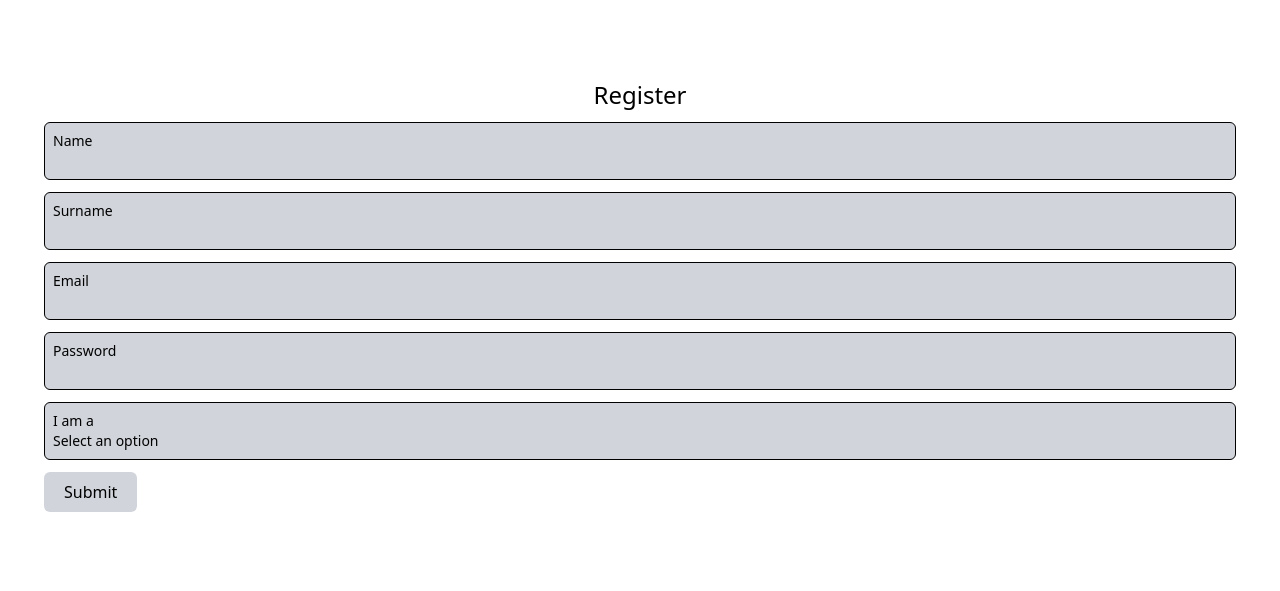
After one commit to mfacecchia/attendance-tracker, a Flask app: page /register in a window 1280 px wide. The commit adds this page. Shown: the top 591 px of the page. Run offline with Flask 3, Linux system fonts and the light colour scheme.

Commit message:
Added test POST request from form to Python Script

```diff
--- a/app.py
+++ b/app.py
@@ -1,4 +1,4 @@
-from flask import Flask, render_template, url_for
+from flask import Flask, render_template, url_for, request
 
 app = Flask(__name__)
 
@@ -7,5 +7,21 @@ def index():
     return render_template('index.html')
 
 
+@app.route('/register')
+def register():
+    return render_template('register.html')
+
+#FIXME: Change handle URL with UID
+@app.route("/register/handle", methods = ['POST'])
+def handle_form_data():
+    firstName = request.form.get('fname')
+    lastName = request.form.get('lname')
+    email = request.form.get('email')
+    pw = request.form.get('password')
+    role = request.form.get('role')
+
+    return f"<p>{firstName}</p>, <p>{lastName}</p>, <p>{email}</p>, <p>{pw}</p>, <p>{role}</p>"
+
+
 if __name__ == "__main__":
     app.run(debug = True)
--- a/static/style/style.css
+++ b/static/style/style.css
@@ -392,6 +392,16 @@ video {
 [hidden] {
   display: none;
 }
+    h1 {
+  font-size: 1.5rem;
+  line-height: 2rem;
+  line-height: 1.25;
+}
+    p {
+  font-size: 1.25rem;
+  line-height: 1.75rem;
+  line-height: 1.5;
+}
 
 *, ::before, ::after {
   --tw-border-spacing-x: 0;
@@ -495,10 +505,93 @@ video {
 .static {
   position: static;
 }
+.m-auto {
+  margin: auto;
+}
+.box-border {
+  box-sizing: border-box;
+}
 .block {
   display: block;
 }
-.text-purple-600 {
-  --tw-text-opacity: 1;
-  color: rgb(147 51 234 / var(--tw-text-opacity));
+.flex {
+  display: flex;
 }
+.w-full {
+  width: 100%;
+}
+.appearance-none {
+  -webkit-appearance: none;
+     -moz-appearance: none;
+          appearance: none;
+}
+.flex-col {
+  flex-direction: column;
+}
+.items-center {
+  align-items: center;
+}
+.justify-center {
+  justify-content: center;
+}
+.gap-y-3 {
+  row-gap: 0.75rem;
+}
+.space-y-3 > :not([hidden]) ~ :not([hidden]) {
+  --tw-space-y-reverse: 0;
+  margin-top: calc(0.75rem * calc(1 - var(--tw-space-y-reverse)));
+  margin-bottom: calc(0.75rem * var(--tw-space-y-reverse));
+}
+.rounded-md {
+  border-radius: 0.375rem;
+}
+.bg-gray-300 {
+  --tw-bg-opacity: 1;
+  background-color: rgb(209 213 219 / var(--tw-bg-opacity));
+}
+.bg-inherit {
+  background-color: inherit;
+}
+.px-11 {
+  padding-left: 2.75rem;
+  padding-right: 2.75rem;
+}
+.px-5 {
+  padding-left: 1.25rem;
+  padding-right: 1.25rem;
+}
+.py-2 {
+  padding-top: 0.5rem;
+  padding-bottom: 0.5rem;
+}
+.py-20 {
+  padding-top: 5rem;
+  padding-bottom: 5rem;
+}
+.text-sm {
+  font-size: 0.875rem;
+  line-height: 1.25rem;
+}
+
+.formInputBox {
+  box-sizing: border-box;
+  width: 100%;
+  border-radius: 0.375rem;
+  border-width: 1px;
+  border-style: solid;
+  --tw-border-opacity: 1;
+  border-color: rgb(0 0 0 / var(--tw-border-opacity));
+  --tw-bg-opacity: 1;
+  background-color: rgb(209 213 219 / var(--tw-bg-opacity));
+  padding-left: 0.5rem;
+  padding-right: 0.5rem;
+  padding-top: 0.5rem;
+  padding-bottom: 0.5rem;
+  font-size: 0.875rem;
+  line-height: 1.25rem;
+}
+
+input, select {
+  outline: 2px solid transparent;
+  outline-offset: 2px;
+}
--- a/templates/index.html
+++ b/templates/index.html
@@ -10,6 +10,7 @@
         <title>Attendance Tracker - {% block title %}Welcome{% endblock %}</title>
     </head>
     <body>
-        <h1 class = "text-purple-600">Hello, World!</h1>
+        {% block content %}
+        {% endblock %}
     </body>
 </html>
--- /dev/null
+++ b/templates/register.html
@@ -0,0 +1,36 @@
+{% extends "index.html" %}
+
+{% block title %}Register{% endblock %}
+
+{% block content %}
+    <div class = "flex flex-col justify-center items-center gap-y-3 box-border px-11 py-20 m-auto">
+        <h1>Register</h1>
+        <form class = "w-full space-y-3" action = "{{url_for('handle_form_data')}}", method = "POST">
+            <div class = "formInputBox">
+                <p class = "text-sm">Name</p>
+                <input class = "bg-inherit w-full" type = "text" name = "fname" id = "fname">
+            </div>
+            <div class = "formInputBox">
+                <p class = "text-sm">Surname</p>
+                <input class = "bg-inherit w-full" type = "text" name = "lname">
+            </div>
+            <div class = "formInputBox">
+                <p class = "text-sm">Email</p>
+                <input class = "bg-inherit w-full" type = "email" name = "email">
+            </div>
+            <div class = "formInputBox">
+                <p class = "text-sm">Password</p>
+                <input class = "bg-inherit w-full" type = "password" name = "password">
+            </div>
+            <div class = "formInputBox">
+                <p class = "text-sm">I am a</p>
+                <select class = "appearance-none bg-inherit w-full" id = "role">
+                    <option value = "">Select an option</option>
+                    <option value = "">Teacher</option>
+                    <option value = "">Student</option>
+                </select>
+            </div>
+            <button class = "bg-gray-300 rounded-md px-5 py-2" type = "submit">Submit</button>
+        </form>
+    </div>
+{% endblock %}
```
Also changed, not shown: static/style/input.css (+17 -0 lines).
